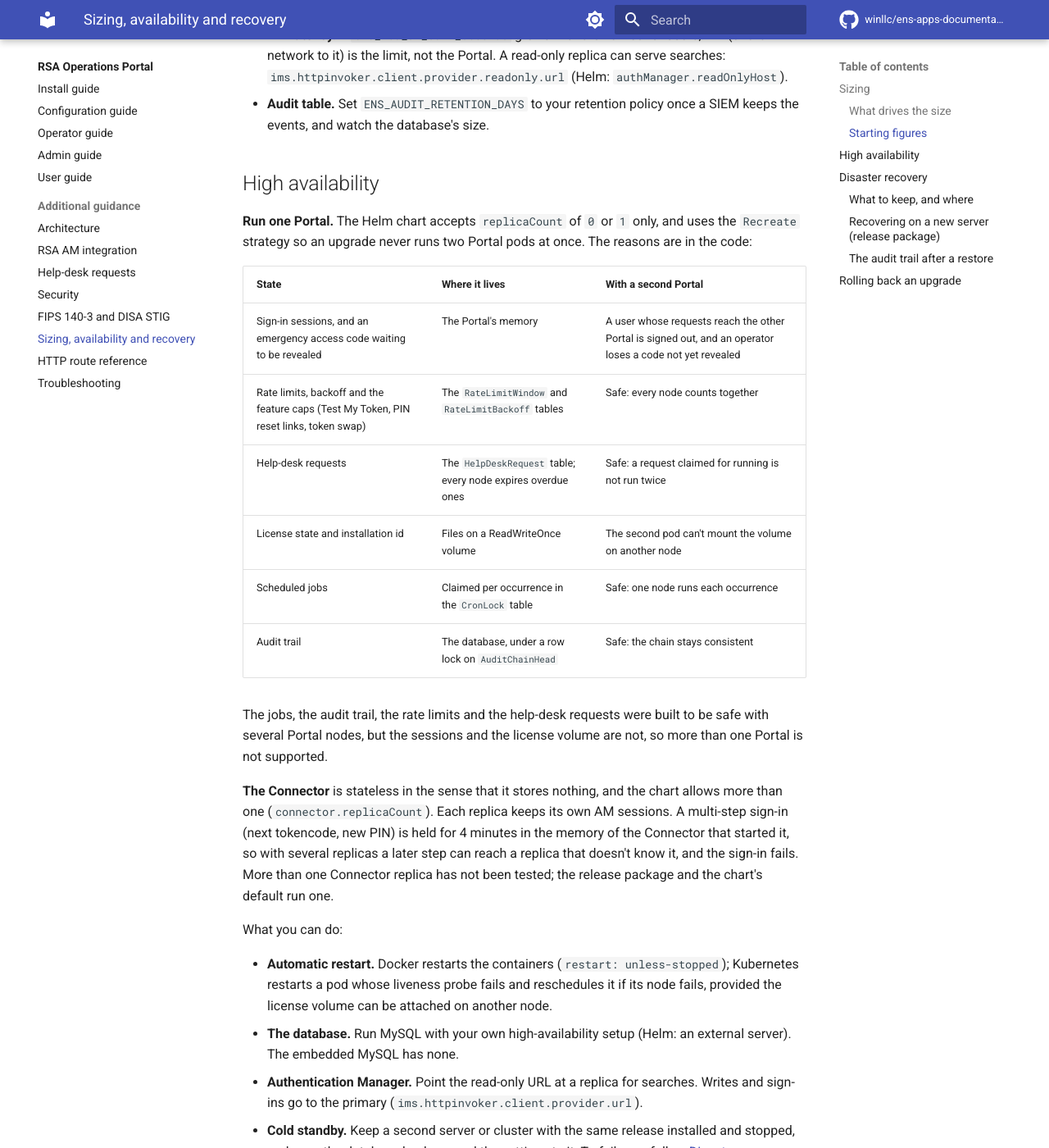
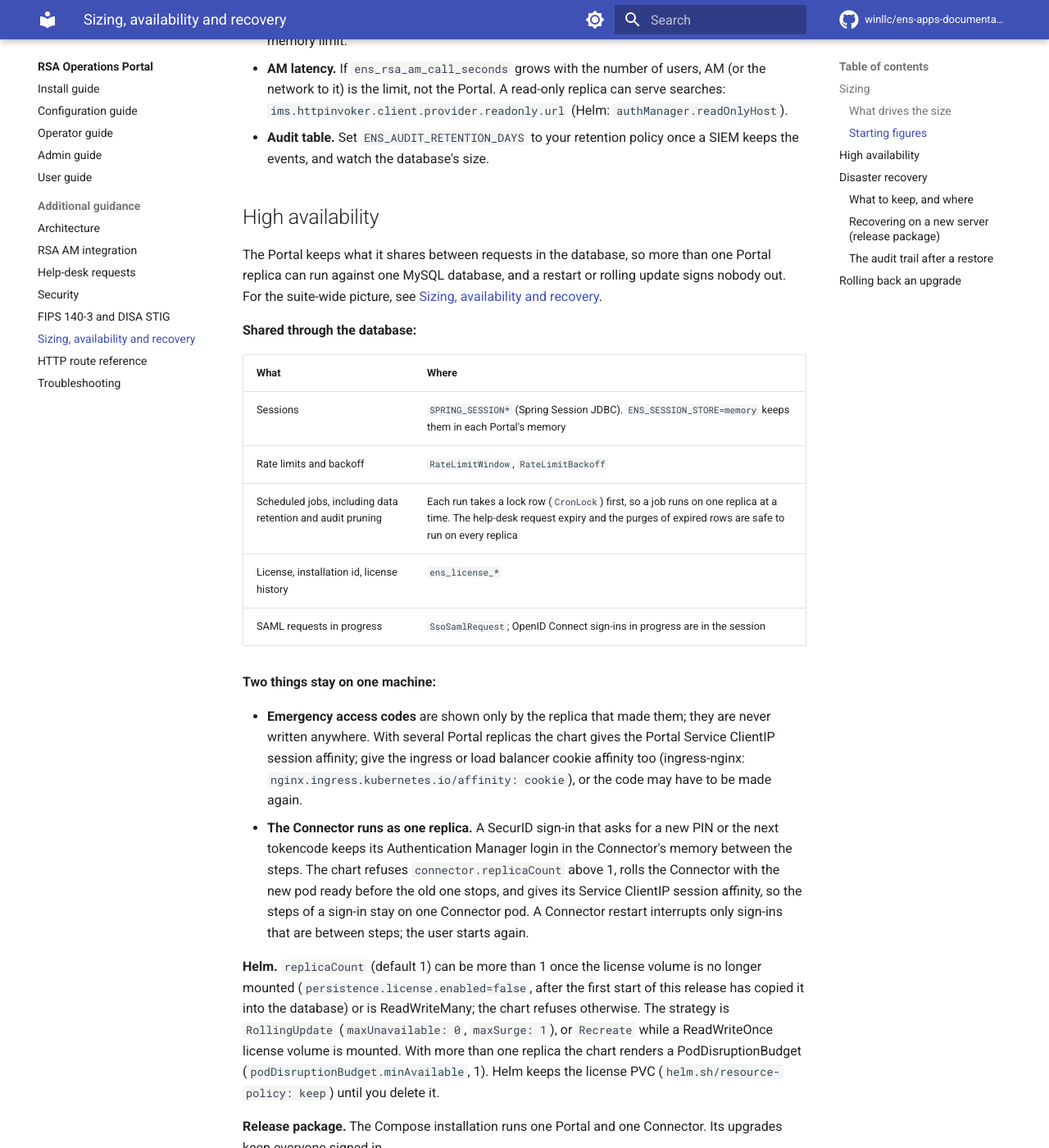
Before and after one commit to winllc/ens-apps-documentation, an MkDocs documentation site: the page built from docs/rsa-operations-portal/availability-and-sizing.md, in a window 1280 px wide and 1400 px high, scrolled down 1831 px. Shown: the whole window at 82% size. Built offline with MkDocs 1.6.1 and Material for MkDocs 9.7.7, drawn with Linux system fonts in a browser that asks for light colours; comment, search, counter and statistics services are not loaded; some of the changed text lies outside the part shown.

Commit message:
RSA availability: several Portal replicas, one Connector
Co-Authored-By: Claude Opus 5.5 <noreply@anthropic.com>
Claude-Session: https://claude.ai/code/session_01R2Q6XtDB8DfVmiejzJGwBh

```diff
--- a/docs/rsa-operations-portal/availability-and-sizing.md
+++ b/docs/rsa-operations-portal/availability-and-sizing.md
@@ -30,7 +30,7 @@ Backups themselves are in the [Operator Guide](operator-guide.md#database-backup
 | Portal | request `250m` CPU, `768Mi`; limit `1536Mi` | No limit set | The chart's `javaOpts` sets `-XX:MaxRAMPercentage=75`, so the heap follows the limit |
 | Connector | request `100m` CPU, `512Mi`; limit `1Gi` | No limit set | The same heap rule |
 | Embedded MySQL (evaluation only) | request `100m`, `512Mi`; limit `1Gi`; `8Gi` volume | The MySQL container, no limit | In production, size your MySQL server for the audit table's growth |
-| License volume | `100Mi` | Docker volume | A few small files |
+| License volume | `100Mi` | Docker volume | Read only on the first start after upgrading from release 1.5 or earlier |
 | Backup PVC | `10Gi` (`backup.persistence.size`) | `util/backupdb.sh` writes to the host | Dumps compress well; keep `keepDays` of them |
 
 How to adjust:
@@ -45,43 +45,52 @@ How to adjust:
 
 ## High availability
 
-**Run one Portal.** The Helm chart accepts `replicaCount` of `0` or `1` only, and uses the
-`Recreate` strategy so an upgrade never runs two Portal pods at once. The reasons are in the code:
+The Portal keeps what it shares between requests in the database, so more than one Portal replica
+can run against one MySQL database, and a restart or rolling update signs nobody out. For the
+suite-wide picture, see [Sizing, availability and recovery](../availability-and-sizing.md).
 
-| State | Where it lives | With a second Portal |
-|---|---|---|
-| Sign-in sessions, and an emergency access code waiting to be revealed | The Portal's memory | A user whose requests reach the other Portal is signed out, and an operator loses a code not yet revealed |
-| Rate limits, backoff and the feature caps (Test My Token, PIN reset links, token swap) | The `RateLimitWindow` and `RateLimitBackoff` tables | Safe: every node counts together |
-| Help-desk requests | The `HelpDeskRequest` table; every node expires overdue ones | Safe: a request claimed for running is not run twice |
-| License state and installation id | Files on a ReadWriteOnce volume | The second pod can't mount the volume on another node |
-| Scheduled jobs | Claimed per occurrence in the `CronLock` table | Safe: one node runs each occurrence |
-| Audit trail | The database, under a row lock on `AuditChainHead` | Safe: the chain stays consistent |
+**Shared through the database:**
 
-The jobs, the audit trail, the rate limits and the help-desk requests were built to be safe with
-several Portal nodes, but the sessions and the license volume are not, so more than one Portal is
-not supported.
+| What | Where |
+|---|---|
+| Sessions | `SPRING_SESSION*` (Spring Session JDBC). `ENS_SESSION_STORE=memory` keeps them in each Portal's memory |
+| Rate limits and backoff | `RateLimitWindow`, `RateLimitBackoff` |
+| Scheduled jobs, including data retention and audit pruning | Each run takes a lock row (`CronLock`) first, so a job runs on one replica at a time. The help-desk request expiry and the purges of expired rows are safe to run on every replica |
+| License, installation id, license history | `ens_license_*` |
+| SAML requests in progress | `SsoSamlRequest`; OpenID Connect sign-ins in progress are in the session |
 
-**The Connector** is stateless in the sense that it stores nothing, and the chart allows more than
-one (`connector.replicaCount`). Each replica keeps its own AM sessions. A multi-step sign-in (next
-tokencode, new PIN) is held for 4 minutes in the memory of the Connector that started it, so with
-several replicas a later step can reach a replica that doesn't know it, and the sign-in fails.
-More than one Connector replica has not been tested; the release package and the chart's default
-run one.
+**Two things stay on one machine:**
 
-What you can do:
+- **Emergency access codes** are shown only by the replica that made them; they are never written
+  anywhere. With several Portal replicas the chart gives the Portal Service ClientIP session
+  affinity; give the ingress or load balancer cookie affinity too (ingress-nginx:
+  `nginx.ingress.kubernetes.io/affinity: cookie`), or the code may have to be made again.
+- **The Connector runs as one replica.** A SecurID sign-in that asks for a new PIN or the next
+  tokencode keeps its Authentication Manager login in the Connector's memory between the steps.
+  The chart refuses `connector.replicaCount` above 1, rolls the Connector with the new pod ready
+  before the old one stops, and gives its Service ClientIP session affinity, so the steps of a
+  sign-in stay on one Connector pod. A Connector restart interrupts only sign-ins that are between
+  steps; the user starts again.
+
+**Helm.** `replicaCount` (default 1) can be more than 1 once the license volume is no longer
+mounted (`persistence.license.enabled=false`, after the first start of this release has copied it
+into the database) or is ReadWriteMany; the chart refuses otherwise. The strategy is
+`RollingUpdate` (`maxUnavailable: 0`, `maxSurge: 1`), or `Recreate` while a ReadWriteOnce license
+volume is mounted. With more than one replica the chart renders a PodDisruptionBudget
+(`podDisruptionBudget.minAvailable`, 1). Helm keeps the license PVC
+(`helm.sh/resource-policy: keep`) until you delete it.
+
+**Release package.** The Compose installation runs one Portal and one Connector. Its upgrades keep
+everyone signed in.
+
+What else you can do:
 
 - **Automatic restart.** Docker restarts the containers (`restart: unless-stopped`); Kubernetes
-  restarts a pod whose liveness probe fails and reschedules it if its node fails, provided the
-  license volume can be attached on another node.
+  restarts a pod whose liveness probe fails and reschedules it if its node fails.
 - **The database.** Run MySQL with your own high-availability setup (Helm: an external server).
   The embedded MySQL has none.
 - **Authentication Manager.** Point the read-only URL at a replica for searches. Writes and sign-ins
   go to the primary (`ims.httpinvoker.client.provider.url`).
-- **Cold standby.** Keep a second server or cluster with the same release installed and stopped,
-  and copy the database backups and the settings to it. To fail over, follow
-  [Disaster recovery](#disaster-recovery). Never run both against the same database.
-
-Every restart or failover signs users out.
 
 ## Disaster recovery
 
@@ -89,8 +98,8 @@ Every restart or failover signs users out.
 
 | Item | Holds | Back it up with |
 |---|---|---|
-| The database `RSAAPP` | Trusted Agents, sites, shipments, appointments, enrollments, exemptions, notifications, the audit trail and its chain head | `util/backupdb.sh`, the chart's backup CronJob, or your MySQL backups ([Operator Guide](operator-guide.md#database-backups)) |
-| The license volume (`rsa-operations-portal_ens-license`, or the license PVC) | The license file and **this installation's id** | A copy of the volume, or a snapshot. Keep the `.lic` file you received as well |
+| The database `RSAAPP` | Trusted Agents, sites, shipments, appointments, enrollments, exemptions, notifications, the audit trail and its chain head, sessions, and the license and **this installation's id** | `util/backupdb.sh`, the chart's backup CronJob, or your MySQL backups ([Operator Guide](operator-guide.md#database-backups)) |
+| The license volume (`rsa-operations-portal_ens-license`, or the license PVC) | The license state of release 1.5 or earlier, copied into the database on the first start after upgrading, and not read after that | Keep it until that start is done. Keep the `.lic` file you received as well |
 | Settings | `.env`, `connector.env`, `mysql.env` (release package); your values file and the Secrets it names (Helm) | Your configuration management. They hold secrets |
 | AM trust and Connector certificates | `default_build/ssl/` (`trust.jks`, `connector-ca.crt`), `default_build/connector-tls/`, `portal-tls/` (the Portal's client certificate and key), `connector-tls-ca/` | A copy with the settings. If lost, `util/connector-tls.sh` makes new ones; `trust.jks` must be rebuilt from AM's root certificate |
 | Branding | `default_build/properties`, `static`, `email-templates` (release package); the `branding.*` ConfigMaps (Helm) | A copy |
@@ -106,9 +115,9 @@ lost. Audit events already forwarded to Splunk or syslog are still there.
    `./install.sh /opt/rsa-operations-portal`. It stops after creating the settings files.
 2. Restore `.env`, `connector.env`, `mysql.env`, `default_build/`, `portal-tls/` and
    `connector-tls-ca/` from your copies, replacing what `install.sh` created.
-3. Restore the `rsa-operations-portal_ens-license` volume from your copy before the Portal's first
-   start, keeping the files' owner: the Portal runs as uid 1001 and must be able to write there.
-   If it is lost:
+3. The license and this installation's id are in the database, which the next step restores
+   before the Portal's first start. If no database backup survives, the installation gets a new
+   id (set `ENS_LICENSE_ALLOW_NEW_INSTALLATION_ID=true` once if the Portal refuses to make one):
     - an unbound license works again once you upload the `.lic` file on the license screen;
     - a bound license is refused by the new installation id. Note the new id on the license
       screen and ask ENS Solutions to re-bind or re-issue the license.
@@ -122,9 +131,8 @@ lost. Audit events already forwarded to Splunk or syslog are still there.
    user and as a Trusted Agent.
 
 With Helm: install the same chart version into the new cluster with your values and Secrets and
-`replicaCount: 0`, restore the database into your MySQL server and the license PVC from its
-snapshot (or let the init container install the `.lic` file into a new one), then set
-`replicaCount: 1`.
+`replicaCount: 0`, restore the database into your MySQL server (it holds the license and the
+installation id), then set `replicaCount` back to what you ran.
 
 ### The audit trail after a restore
 
```
